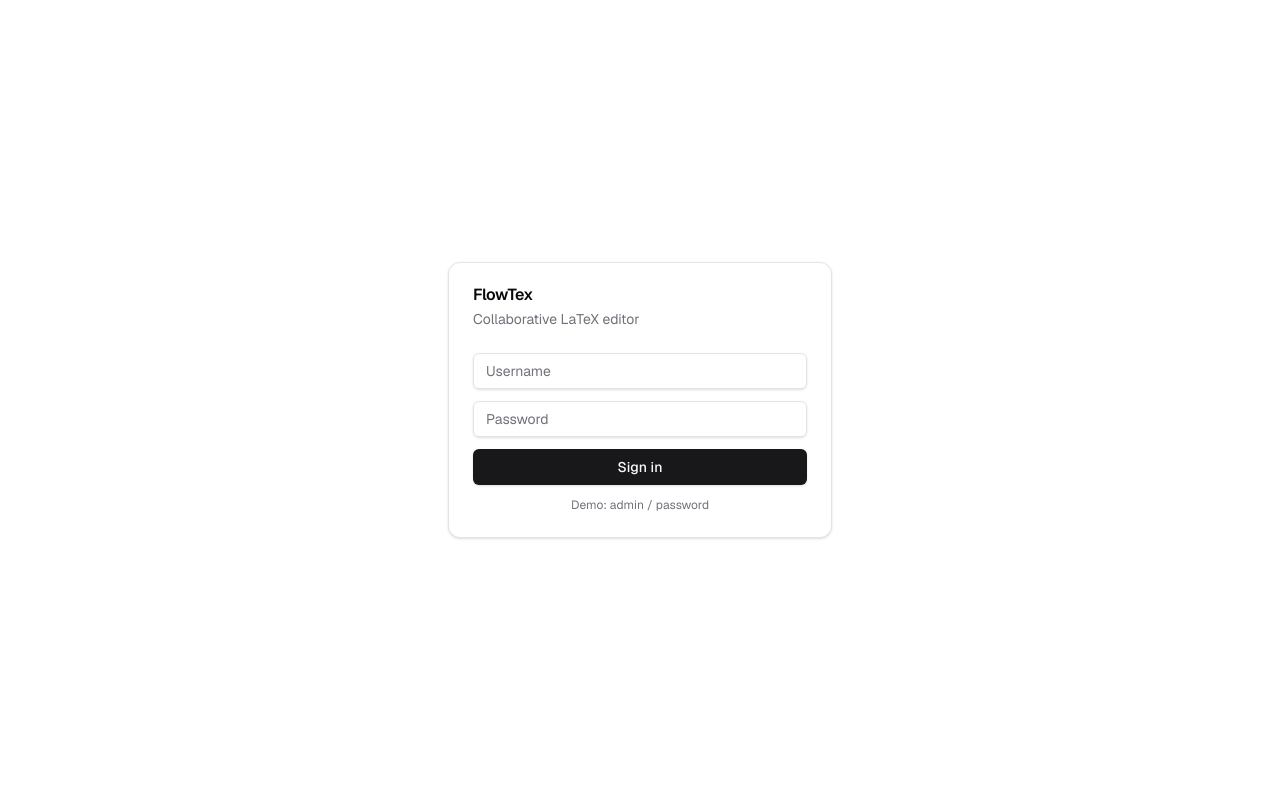
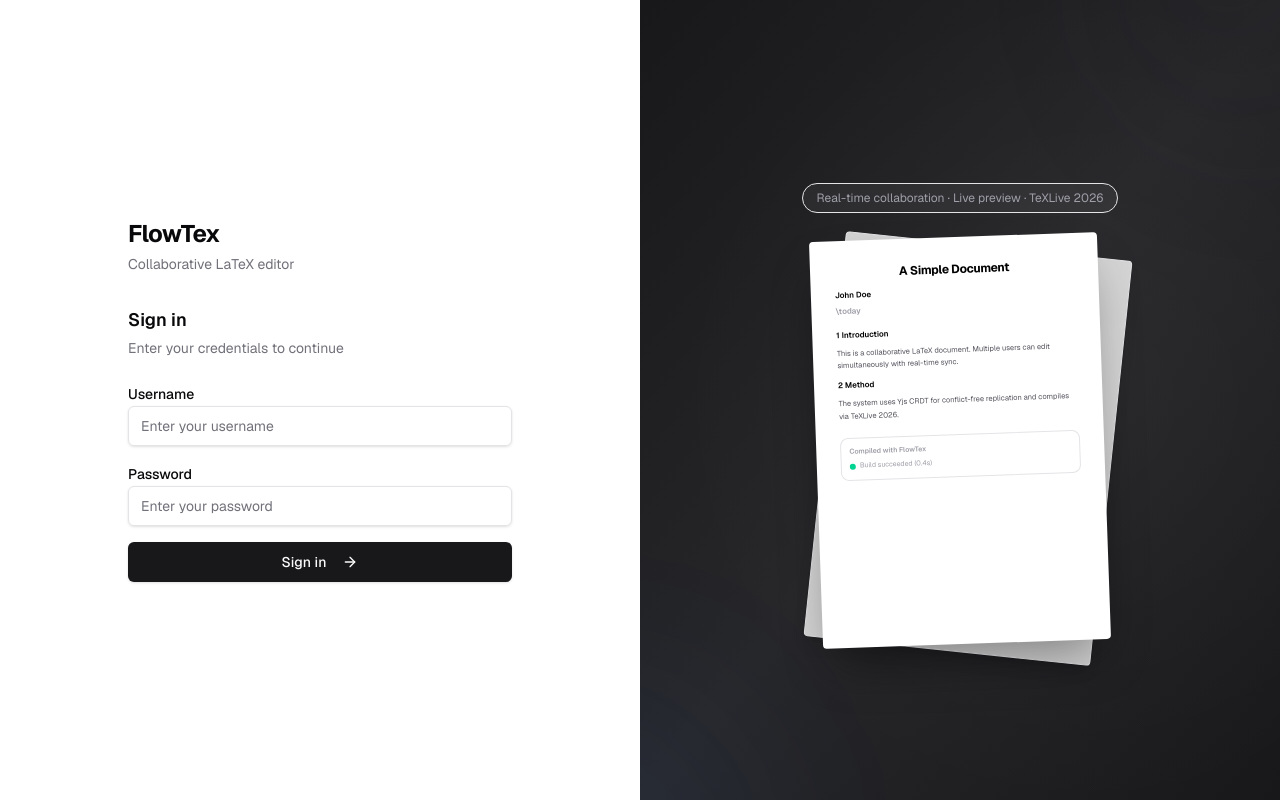
Before and after one commit to kushalshah0/FlowTeX, a Next.js app: page /login in a window 1280 px wide. Built offline with nearby package versions, Linux system fonts and the light colour scheme.

Commit message:
revert login page redesigns, restore original layout

```diff
--- a/src/app/login/page.tsx
+++ b/src/app/login/page.tsx
@@ -4,7 +4,7 @@ import { useState } from "react"
 import { useRouter } from "next/navigation"
 import { Button } from "@/components/ui/button"
 import { Input } from "@/components/ui/input"
-import { Card, CardContent, CardHeader, CardTitle } from "@/components/ui/card"
+import { ArrowRight } from "lucide-react"
 
 export default function LoginPage() {
   const [username, setUsername] = useState("")
@@ -40,39 +40,111 @@ export default function LoginPage() {
   }
 
   return (
-    <div className="flex min-h-screen items-center justify-center p-4">
-      <Card className="w-full max-w-sm">
-        <CardHeader>
-          <CardTitle>FlowTex</CardTitle>
-          <p className="text-sm text-muted-foreground">Collaborative LaTeX editor</p>
-        </CardHeader>
-        <CardContent>
-          <form onSubmit={handleSubmit} className="space-y-3">
+    <div className="flex min-h-screen">
+      {/* Left — form */}
+      <div className="flex w-full items-center justify-center bg-background p-8 md:w-1/2">
+        <div className="w-full max-w-sm">
+          <div className="mb-8">
+            <h1 className="text-2xl font-bold tracking-tight">FlowTex</h1>
+            <p className="mt-1 text-sm text-muted-foreground">Collaborative LaTeX editor</p>
+          </div>
+
+          <h2 className="text-lg font-semibold">Sign in</h2>
+          <p className="mt-1 mb-6 text-sm text-muted-foreground">
+            Enter your credentials to continue
+          </p>
+
+          <form onSubmit={handleSubmit} className="space-y-4">
+            <div className="space-y-1.5">
+              <label className="text-sm font-medium">Username</label>
               <Input
-              placeholder="Username"
+                placeholder="Enter your username"
                 value={username}
                 onChange={(e) => setUsername(e.target.value)}
                 required
+                className="h-10"
               />
+            </div>
+            <div className="space-y-1.5">
+              <label className="text-sm font-medium">Password</label>
               <Input
                 type="password"
-              placeholder="Password"
+                placeholder="Enter your password"
                 value={password}
                 onChange={(e) => setPassword(e.target.value)}
                 required
+                className="h-10"
               />
+            </div>
+
             {error && (
-              <p className="text-sm text-destructive">{error}</p>
+              <div className="rounded-md bg-destructive/10 px-3 py-2 text-sm text-destructive">
+                {error}
+              </div>
             )}
-            <Button type="submit" className="w-full" disabled={loading}>
+
+            <Button type="submit" className="h-10 w-full" disabled={loading}>
               {loading ? "Signing in..." : "Sign in"}
+              {!loading && <ArrowRight className="ml-2 h-4 w-4" />}
             </Button>
-            <p className="text-xs text-muted-foreground text-center">
-              Demo: admin / password
+          </form>
+        </div>
+      </div>
+
+      {/* Right — rendered PDF page */}
+      <div className="relative hidden w-1/2 items-center justify-center overflow-hidden bg-gradient-to-br from-zinc-900 via-zinc-800 to-zinc-900 md:flex">
+        <div className="pointer-events-none absolute inset-0 bg-[radial-gradient(circle_at_70%_50%,rgba(255,255,255,0.03),transparent_70%)]" />
+        <div className="absolute -top-40 -right-40 h-80 w-80 rounded-full bg-gradient-to-br from-primary/20 to-transparent blur-3xl" />
+        <div className="absolute -bottom-40 -left-40 h-80 w-80 rounded-full bg-gradient-to-tr from-blue-500/10 to-transparent blur-3xl" />
+
+        <div className="relative z-10 flex flex-col items-center gap-6">
+          <div className="inline-flex items-center gap-2 rounded-full border border-white/10 bg-white/5 px-3.5 py-1.5 text-xs text-zinc-400">
+            Real-time collaboration · Live preview · TeXLive 2026
+          </div>
+
+          {/* Stacked pages */}
+          <div className="relative h-[380px] w-72">
+            {/* Back page */}
+            <div className="absolute top-2 left-2 aspect-[210/297] w-full rotate-6 rounded-sm border border-white/5 bg-white/80 p-6 shadow-lg">
+              <div className="text-[9px] text-zinc-300">
+                <div className="text-center text-xs font-bold tracking-tight">References</div>
+              </div>
+            </div>
+
+            {/* Front page */}
+            <div className="absolute inset-0 aspect-[210/297] w-full -rotate-2 rounded-sm bg-white p-6 shadow-2xl shadow-black/40 transition-transform hover:rotate-0">
+              <div className="h-full text-[9px] leading-normal text-black">
+                <div className="mb-2 text-center text-xs font-bold tracking-tight">
+                  A Simple Document
+                </div>
+                <div className="mb-1 text-[8px] font-semibold">John Doe</div>
+                <div className="mb-3 text-[8px] font-semibold text-zinc-400">
+                  {"\\today"}
+                </div>
+                <div className="mb-1.5 text-[8px] font-semibold">1 Introduction</div>
+                <p className="mb-2 text-[7.5px] leading-relaxed text-zinc-600">
+                  This is a collaborative LaTeX document. Multiple users can
+                  edit simultaneously with real-time sync.
                 </p>
-          </form>
-        </CardContent>
-      </Card>
+                <div className="mb-1.5 text-[8px] font-semibold">2 Method</div>
+                <p className="mb-2 text-[7.5px] leading-relaxed text-zinc-600">
+                  The system uses Yjs CRDT for conflict-free replication and
+                  compiles via TeXLive 2026.
+                </p>
+                <div className="mt-4 rounded border border-zinc-200 p-2">
+                  <div className="mb-1 text-[7px] font-semibold text-zinc-400">
+                    Compiled with FlowTex
+                  </div>
+                  <div className="flex items-center gap-1 text-[7px] text-zinc-400">
+                    <span className="h-1.5 w-1.5 rounded-full bg-emerald-400" />
+                    Build succeeded (0.4s)
+                  </div>
+                </div>
+              </div>
+            </div>
+          </div>
+        </div>
+      </div>
     </div>
   )
 }
```
Lines whose indentation alone changed are shown as unchanged.
